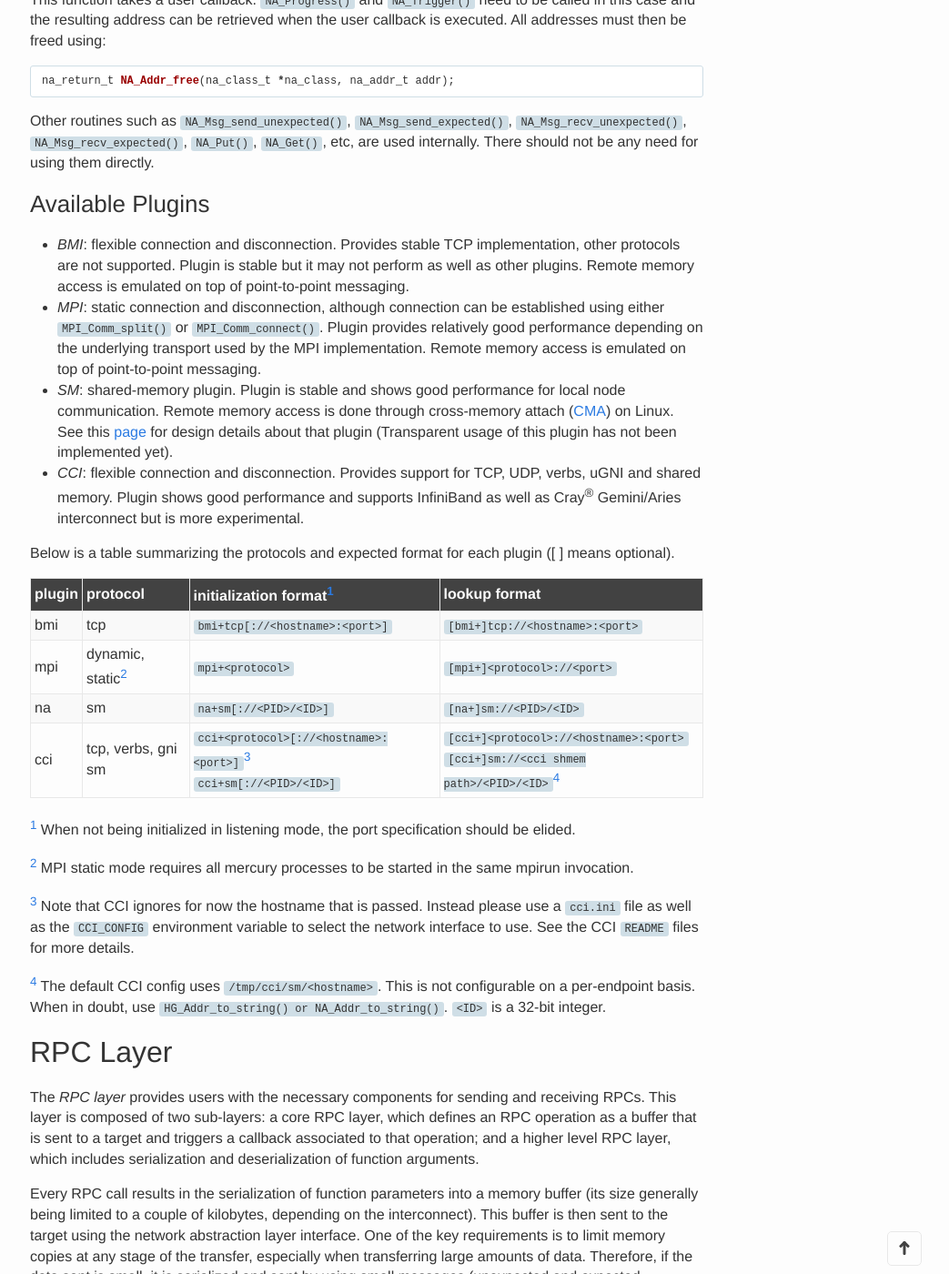
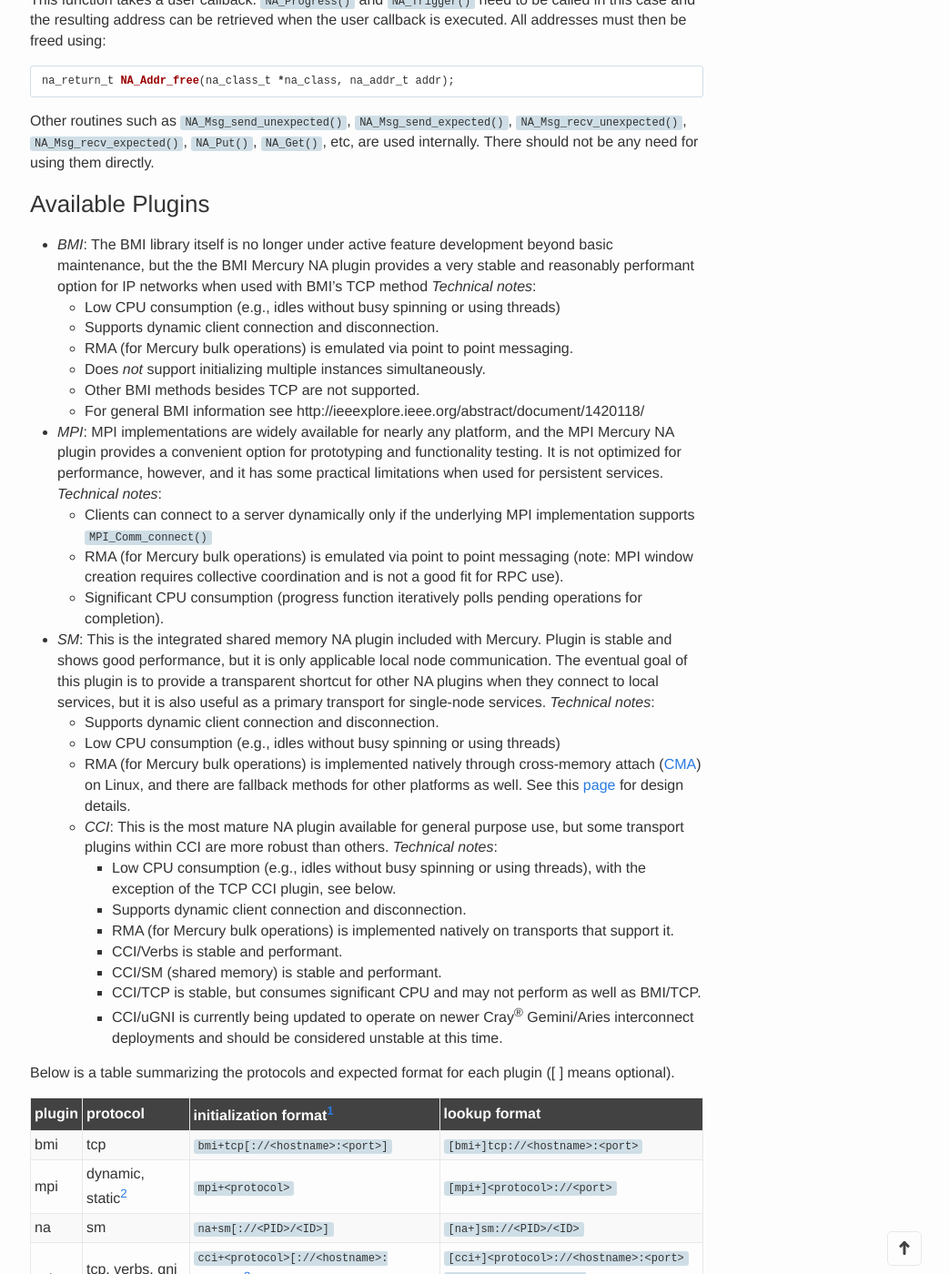
Before and after one commit to Mercury-HPC/Mercury-HPC.github.io, a Jekyll site: the page built from documentation.md, in a window 1280 px wide and 1400 px high, scrolled down 2236 px. Shown: the whole window at 91% size, without its empty margins (237-1280 px from the left). Built offline with Jekyll 4.4.1, drawn with Linux system fonts in a browser that asks for light colours; nearby versions of some CDN libraries.

Commit message:
add details on na plugin status

```diff
--- a/documentation.md
+++ b/documentation.md
@@ -133,24 +133,32 @@ are used internally. There should not be any need for using them directly.
 
 ### Available Plugins
 
-* _BMI_: flexible connection and disconnection. Provides stable TCP implementation,
-  other protocols are not supported. Plugin is stable but it may
-  not perform as well as other plugins. Remote memory access is emulated on top
-  of point-to-point messaging.
-* _MPI_: static connection and disconnection, although connection can be
-  established using either `MPI_Comm_split()` or `MPI_Comm_connect()`. Plugin
-  provides relatively good performance depending on the underlying transport
-  used by the MPI implementation. Remote memory access is emulated on top of
-  point-to-point messaging.
-* _SM_: shared-memory plugin. Plugin is stable and shows good performance for
-  local node communication. Remote memory access is done through
-  cross-memory attach ([CMA][cma]) on Linux. See this
-  [page]({% post_url 2017-01-30-shared-memory %}) for design details
-  about that plugin (Transparent usage of this plugin has not been implemented yet).
-* _CCI_: flexible connection and disconnection. Provides support for TCP, UDP,
-  verbs, uGNI and shared memory. Plugin shows good performance and supports
-  InfiniBand as well as Cray<sup>®</sup> Gemini/Aries interconnect but is more
-  experimental.
+* _BMI_: The BMI library itself is no longer under active feature development
+  beyond basic maintenance, but the the BMI Mercury NA plugin provides a very stable
+  and reasonably performant option for IP networks when used with BMI's TCP method *Technical notes*:
+    * Low CPU consumption (e.g., idles without busy spinning or using threads)
+    * Supports dynamic client connection and disconnection.
+    * RMA (for Mercury bulk operations) is emulated via point to point messaging.
+    * Does *not* support initializing multiple instances simultaneously.
+    * Other BMI methods besides TCP are not supported.
+    * For general BMI information see http://ieeexplore.ieee.org/abstract/document/1420118/
+* _MPI_: MPI implementations are widely available for nearly any platform, and the MPI Mercury NA plugin provides a convenient option for prototyping and functionality testing. It is not optimized for performance, however, and it has some practical limitations when used for persistent services.  *Technical notes*:
+    * Clients can connect to a server dynamically only if the underlying MPI implementation supports `MPI_Comm_connect()`
+    * RMA (for Mercury bulk operations) is emulated via point to point messaging (note: MPI window creation requires collective coordination and is not a good fit for RPC use).
+    * Significant CPU consumption (progress function iteratively polls pending operations for completion).
+* _SM_: This is the integrated shared memory NA plugin included with Mercury.  Plugin is stable and shows good performance, but it is only applicable local node communication.  The eventual goal of this plugin is to provide a transparent shortcut for other NA plugins when they connect to local services, but it is also useful as a primary transport for single-node services. *Technical notes*:
+    * Supports dynamic client connection and disconnection.
+    * Low CPU consumption (e.g., idles without busy spinning or using threads)
+    * RMA (for Mercury bulk operations) is implemented natively through cross-memory attach ([CMA][cma]) on Linux, and there are fallback methods for other platforms as well. See this
+  [page]({% post_url 2017-01-30-shared-memory %}) for design details.
+  * _CCI_: This is the most mature NA plugin available for general purpose use, but some transport plugins within CCI are more robust than others.  *Technical notes*:
+    * Low CPU consumption (e.g., idles without busy spinning or using threads), with the exception of the TCP CCI plugin, see below.
+    * Supports dynamic client connection and disconnection.
+    * RMA (for Mercury bulk operations) is implemented natively on transports that support it.
+    * CCI/Verbs is stable and performant.
+    * CCI/SM (shared memory) is stable and performant.
+    * CCI/TCP is stable, but consumes significant CPU and may not perform as well as BMI/TCP.
+    * CCI/uGNI is currently being updated to operate on newer Cray<sup>®</sup> Gemini/Aries interconnect deployments and should be considered unstable at this time.
 
 Below is a table summarizing the protocols and expected format for each plugin
 ([ ] means optional).
```
